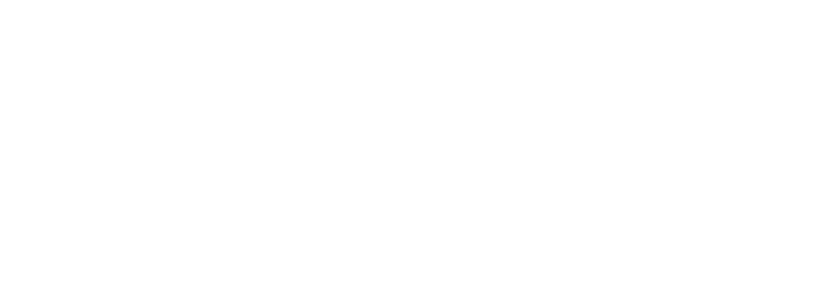
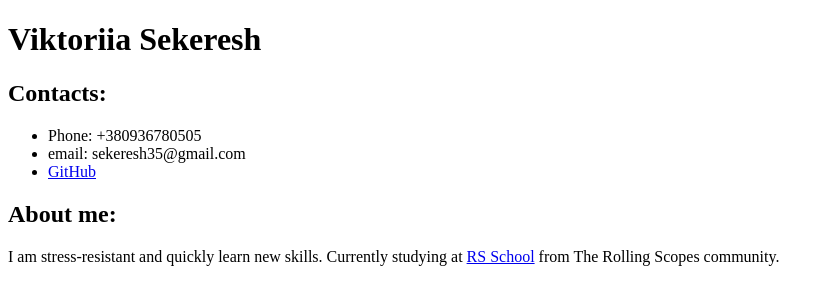
Before and after one commit to vsekeresh/rsschool-cv, a plain HTML site: page index.html in a window 1280 px wide. Shown: the whole page, without its empty margins (0-834 px from the left). Drawn offline with Linux system fonts and the light colour scheme.

Commit message:
feat: add About me section in index.html

```diff
--- a/index.html
+++ b/index.html
@@ -9,5 +9,23 @@
     <title>Document</title>
 </head>
 <body>
+    <h1>Viktoriia Sekeresh</h1>
+
+     <section>
+        <h2>Contacts:</h2>
+        <ul>
+            <li>Phone: +380936780505</li>
+            <li>email: sekeresh35@gmail.com</li>
+            <li><a href="https://github.com/vsekeresh">GitHub</a></li>
+        </ul>
+     </section>
+     <section>
+        <h2>About me:</h2>
+        <p>I am stress-resistant and quickly learn new skills.
+            Currently studying at
+            <a href="https://rs.school">RS School</a>
+            from The Rolling Scopes community. </p>
+     </section>
+
 </body>
 </html>
```
